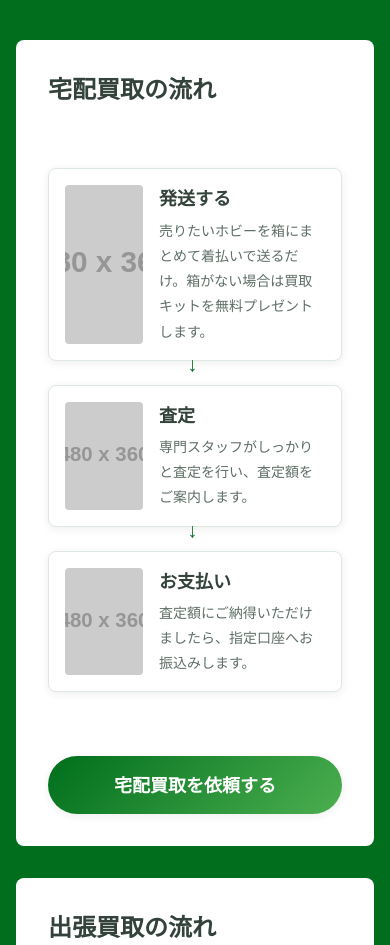
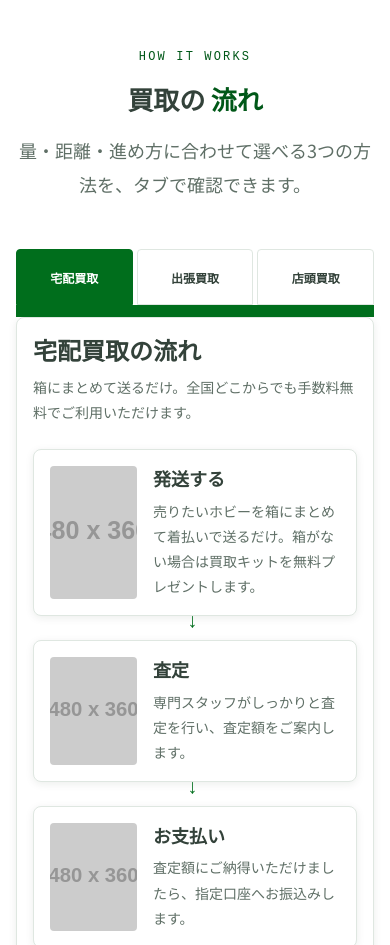
Before and after one commit to yamaguchi0831/coms-hobby, a plain HTML site: page pages/page-flow.html in a window 390 px wide. Shown: the part 1960-2905 px from the top of the page. Drawn offline with Linux system fonts and the light colour scheme; placeholder pictures from the web are drawn by us.

Commit message:
Update flow section and footer background

```diff
--- a/asset/css/component.css
+++ b/asset/css/component.css
@@ -178,7 +178,7 @@
 ============================================================ */
 
 .hb__l-footer {
-  background: var(--hb-color-footer-bg);
+  background: var(--hb-color-primary-700);
   color: var(--hb-color-footer-text);
   padding-top: var(--hb-space-3xl);
 }
--- a/asset/js/component.js
+++ b/asset/js/component.js
@@ -1,16 +1,18 @@
 document.addEventListener("click", (event) => {
-  const flowTab = event.target.closest("[data-front-flow-tab]");
+  const flowTab = event.target.closest("[data-front-flow-tab], [data-flow-tab]");
 
   if (flowTab) {
-    const section = flowTab.closest(".hb-front__p-flow");
+    const section = flowTab.closest(".hb-front__p-flow, .hb-flow__p-flow");
 
     if (!section) {
       return;
     }
 
-    const target = flowTab.dataset.frontFlowTab;
-    const tabs = section.querySelectorAll("[data-front-flow-tab]");
-    const panels = section.querySelectorAll("[data-front-flow-panel]");
+    const target = flowTab.dataset.frontFlowTab || flowTab.dataset.flowTab;
+    const tabs = section.querySelectorAll("[data-front-flow-tab], [data-flow-tab]");
+    const panels = section.querySelectorAll(
+      "[data-front-flow-panel], [data-flow-panel]",
+    );
 
     tabs.forEach((item) => {
       const isActive = item === flowTab;
@@ -19,7 +21,8 @@ document.addEventListener("click", (event) => {
     });
 
     panels.forEach((panel) => {
-      panel.hidden = panel.dataset.frontFlowPanel !== target;
+      const panelName = panel.dataset.frontFlowPanel || panel.dataset.flowPanel;
+      panel.hidden = panelName !== target;
     });
 
     return;
--- a/pages/page-flow.html
+++ b/pages/page-flow.html
@@ -94,28 +94,91 @@
       }
 
       .hb-flow__p-flows {
-        background: var(--hb-color-primary-500);
+        background: var(--hb-color-white);
       }
 
-      .hb-flow__p-flow-card {
-        background: var(--hb-color-white);
-        border-radius: var(--hb-radius-md);
-        padding: var(--hb-space-xl);
-        display: grid;
-        gap: var(--hb-space-xl);
+      .hb-flow__p-flow {
+        text-align: center;
       }
 
-      .hb-flow__p-flow-card + .hb-flow__p-flow-card {
-        margin-top: var(--hb-space-xl);
+      .hb-flow__p-flow > * {
+        text-align: left;
+      }
+
+      .hb-flow__p-flow > .hb__c-section-head {
+        margin-inline: auto;
+        text-align: center;
+      }
+
+      .hb-flow__p-flow__tabs {
+        position: relative;
+        display: grid;
+        grid-template-columns: repeat(3, minmax(0, 1fr));
+        column-gap: var(--hb-space-xs);
+        justify-content: center;
+        width: min(100%, var(--hb-container));
+        margin: 0 auto;
+        padding-bottom: var(--hb-space-sm);
+      }
+
+      .hb-flow__p-flow__tabs::after {
+        position: absolute;
+        right: 0;
+        bottom: 0;
+        left: 0;
+        height: var(--hb-space-sm);
+        background: var(--hb-color-primary-500);
+        content: "";
+      }
+
+      .hb-flow__p-flow__tab {
+        position: relative;
+        z-index: 1;
+        min-width: 0;
+        min-height: calc(var(--hb-space-2xl) + var(--hb-space-xs));
+        padding: var(--hb-space-sm);
+        border: 1px solid var(--hb-color-border-muted);
+        border-radius: var(--hb-radius-sm) var(--hb-radius-sm) 0 0;
+        background: var(--hb-color-white);
+        color: var(--hb-color-text-deep);
+        font-size: var(--hb-font-size-body);
+        font-weight: 700;
+        text-align: center;
+        transition:
+          background 0.15s ease,
+          border-color 0.15s ease,
+          color 0.15s ease;
+      }
+
+      .hb-flow__p-flow__tab.is-active {
+        border-color: var(--hb-color-primary-500);
+        background: var(--hb-color-primary-500);
+        color: var(--hb-color-white);
+      }
+
+      .hb-flow__p-flow__panels {
+        max-width: var(--hb-container);
+        margin-inline: auto;
+      }
+
+      .hb-flow__p-flow__pane {
+        display: grid;
+        gap: var(--hb-space-lg);
+        border: 1px solid var(--hb-color-border-muted);
+        border-radius: var(--hb-radius-md);
+        background: var(--hb-color-white);
+        padding: var(--hb-space-xl);
+        box-shadow: var(--hb-shadow-sm);
+      }
+
+      .hb-flow__p-flow__pane[hidden] {
+        display: none;
       }
 
       .hb-flow__p-detail__head {
-        display: flex;
-        flex-wrap: wrap;
-        gap: var(--hb-space-md);
-        align-items: end;
-        justify-content: space-between;
-        margin-bottom: var(--hb-space-xl);
+        display: grid;
+        gap: var(--hb-space-xs);
+        text-align: center;
       }
 
       .hb-flow__p-detail__title {
@@ -123,6 +186,13 @@
         color: var(--hb-color-text-deep);
         font-size: var(--hb-font-size-h2);
         font-weight: 900;
+      }
+
+      .hb-flow__p-detail__lead {
+        margin: 0;
+        color: var(--hb-color-text-muted);
+        font-size: var(--hb-font-size-body--sm);
+        line-height: 1.8;
       }
 
       .hb-flow__p-steps {
@@ -189,12 +259,10 @@
       .hb-flow__p-detail__action {
         display: flex;
         justify-content: center;
-        margin-top: var(--hb-space-xl);
       }
 
       .hb-flow__p-detail__button {
-        min-width: min(100%, 320px);
-        border: 0;
+        min-width: min(100%, 300px);
       }
 
       .hb-flow__p-prices-ui {
@@ -348,6 +416,18 @@
           text-align: left;
         }
 
+        .hb-flow__p-flow__tabs {
+          grid-template-columns: repeat(3, minmax(0, 1fr));
+        }
+
+        .hb-flow__p-flow__tab {
+          font-size: var(--hb-font-size-body--sm);
+        }
+
+        .hb-flow__p-flow__pane {
+          padding: var(--hb-space-lg);
+        }
+
         .hb-flow__p-steps {
           grid-template-columns: 1fr;
           grid-template-rows: none;
@@ -392,6 +472,26 @@
           right: 50%;
           bottom: calc(var(--hb-space-lg) * -0.86);
           transform: translateX(50%) rotate(90deg);
+        }
+      }
+
+      @media (max-width: 520px) {
+        .hb-flow__p-flow__tabs {
+          gap: var(--hb-space-2xs);
+        }
+
+        .hb-flow__p-flow__tab {
+          padding-inline: var(--hb-space-xs);
+          font-size: var(--hb-font-size-caption);
+          white-space: nowrap;
+        }
+
+        .hb-flow__p-flow__pane {
+          padding: var(--hb-space-md);
+        }
+
+        .hb-flow__p-detail__head {
+          text-align: left;
         }
       }
 
@@ -488,10 +588,70 @@
       </section>
 
       <section class="hb__l-section hb-flow__p-flows" id="flows">
-        <div class="hb__l-container">
-          <div class="hb-flow__p-flow-card" id="takuhai-flow">
+        <div class="hb__l-container hb-flow__p-flow">
+          <header class="hb__c-section-head hb__c-section-head--center">
+            <span class="hb__c-section-head__kicker">How it works</span>
+            <h2 class="hb__c-section-head__title">
+              買取の <span class="hb__c-hl">流れ</span>
+            </h2>
+            <p class="hb__c-section-head__lead">
+              量・距離・進め方に合わせて選べる3つの方法を、タブで確認できます。
+            </p>
+          </header>
+
+          <div
+            class="hb-flow__p-flow__tabs"
+            role="tablist"
+            aria-label="買取方法"
+          >
+            <button
+              class="hb-flow__p-flow__tab is-active"
+              id="flow-tab-takuhai"
+              role="tab"
+              aria-selected="true"
+              aria-controls="flow-panel-takuhai"
+              type="button"
+              data-flow-tab="takuhai"
+            >
+              宅配買取
+            </button>
+            <button
+              class="hb-flow__p-flow__tab"
+              id="flow-tab-shuccho"
+              role="tab"
+              aria-selected="false"
+              aria-controls="flow-panel-shuccho"
+              type="button"
+              data-flow-tab="shuccho"
+            >
+              出張買取
+            </button>
+            <button
+              class="hb-flow__p-flow__tab"
+              id="flow-tab-store"
+              role="tab"
+              aria-selected="false"
+              aria-controls="flow-panel-store"
+              type="button"
+              data-flow-tab="store"
+            >
+              店頭買取
+            </button>
+          </div>
+
+          <div class="hb-flow__p-flow__panels">
+            <div
+              class="hb-flow__p-flow__pane"
+              id="flow-panel-takuhai"
+              role="tabpanel"
+              aria-labelledby="flow-tab-takuhai"
+              data-flow-panel="takuhai"
+            >
               <div class="hb-flow__p-detail__head">
-              <h2 class="hb-flow__p-detail__title">宅配買取の流れ</h2>
+                <h3 class="hb-flow__p-detail__title">宅配買取の流れ</h3>
+                <p class="hb-flow__p-detail__lead">
+                  箱にまとめて送るだけ。全国どこからでも手数料無料でご利用いただけます。
+                </p>
               </div>
               <div class="hb-flow__p-steps">
                 <article class="hb-flow__p-step">
@@ -501,7 +661,7 @@
                       alt="梱包する箱のイメージ"
                     />
                   </figure>
-                <h3 class="hb-flow__p-step__title">発送する</h3>
+                  <h4 class="hb-flow__p-step__title">発送する</h4>
                   <p class="hb-flow__p-step__text">
                     売りたいホビーを箱にまとめて着払いで送るだけ。箱がない場合は買取キットを無料プレゼントします。
                   </p>
@@ -513,7 +673,7 @@
                       alt="査定のイメージ"
                     />
                   </figure>
-                <h3 class="hb-flow__p-step__title">査定</h3>
+                  <h4 class="hb-flow__p-step__title">査定</h4>
                   <p class="hb-flow__p-step__text">
                     専門スタッフがしっかりと査定を行い、査定額をご案内します。
                   </p>
@@ -525,7 +685,7 @@
                       alt="お支払いのイメージ"
                     />
                   </figure>
-                <h3 class="hb-flow__p-step__title">お支払い</h3>
+                  <h4 class="hb-flow__p-step__title">お支払い</h4>
                   <p class="hb-flow__p-step__text">
                     査定額にご納得いただけましたら、指定口座へお振込みします。
                   </p>
@@ -541,9 +701,19 @@
               </div>
             </div>
 
-          <div class="hb-flow__p-flow-card" id="shuccho-flow">
+            <div
+              class="hb-flow__p-flow__pane"
+              id="flow-panel-shuccho"
+              role="tabpanel"
+              aria-labelledby="flow-tab-shuccho"
+              data-flow-panel="shuccho"
+              hidden
+            >
               <div class="hb-flow__p-detail__head">
-              <h2 class="hb-flow__p-detail__title">出張買取の流れ</h2>
+                <h3 class="hb-flow__p-detail__title">出張買取の流れ</h3>
+                <p class="hb-flow__p-detail__lead">
+                  大量のコレクションも運ばずにOK。専門スタッフがご自宅へ伺います。
+                </p>
               </div>
               <div class="hb-flow__p-steps">
                 <article class="hb-flow__p-step">
@@ -553,7 +723,7 @@
                       alt="相談するイメージ"
                     />
                   </figure>
-                <h3 class="hb-flow__p-step__title">日程調整をする</h3>
+                  <h4 class="hb-flow__p-step__title">日程調整をする</h4>
                   <p class="hb-flow__p-step__text">
                     内容や出張希望日時を専用フォームよりお知らせください。
                   </p>
@@ -565,7 +735,7 @@
                       alt="出張査定のイメージ"
                     />
                   </figure>
-                <h3 class="hb-flow__p-step__title">出張査定</h3>
+                  <h4 class="hb-flow__p-step__title">出張査定</h4>
                   <p class="hb-flow__p-step__text">
                     専門スタッフがご自宅へ伺い丁寧に査定をいたします。
                   </p>
@@ -577,7 +747,7 @@
                       alt="お支払いと引渡しのイメージ"
                     />
                   </figure>
-                <h3 class="hb-flow__p-step__title">お支払い＆引渡し</h3>
+                  <h4 class="hb-flow__p-step__title">お支払い＆引渡し</h4>
                   <p class="hb-flow__p-step__text">
                     査定額にご納得いただけましたらその場でお支払いし、商品をお引き取りいたします。
                   </p>
@@ -593,9 +763,19 @@
               </div>
             </div>
 
-          <div class="hb-flow__p-flow-card" id="store-flow">
+            <div
+              class="hb-flow__p-flow__pane"
+              id="flow-panel-store"
+              role="tabpanel"
+              aria-labelledby="flow-tab-store"
+              data-flow-panel="store"
+              hidden
+            >
               <div class="hb-flow__p-detail__head">
-              <h2 class="hb-flow__p-detail__title">店頭買取の流れ</h2>
+                <h3 class="hb-flow__p-detail__title">店頭買取の流れ</h3>
+                <p class="hb-flow__p-detail__lead">
+                  お近くの方は店頭持ち込みも便利。少量から大量までご相談いただけます。
+                </p>
               </div>
               <div class="hb-flow__p-steps">
                 <article class="hb-flow__p-step">
@@ -605,7 +785,7 @@
                       alt="持ち込み準備のイメージ"
                     />
                   </figure>
-                <h3 class="hb-flow__p-step__title">日程調整をする</h3>
+                  <h4 class="hb-flow__p-step__title">日程調整をする</h4>
                   <p class="hb-flow__p-step__text">
                     内容や持込希望日時を専用フォームよりお知らせください。
                   </p>
@@ -617,7 +797,7 @@
                       alt="店舗へ持ち込むイメージ"
                     />
                   </figure>
-                <h3 class="hb-flow__p-step__title">店舗へ持ち込む</h3>
+                  <h4 class="hb-flow__p-step__title">店舗へ持ち込む</h4>
                   <p class="hb-flow__p-step__text">
                     少量から大量まで、専門スタッフが丁寧に査定をいたします。
                   </p>
@@ -629,7 +809,7 @@
                       alt="お支払いと引渡しのイメージ"
                     />
                   </figure>
-                <h3 class="hb-flow__p-step__title">お支払い＆引渡し</h3>
+                  <h4 class="hb-flow__p-step__title">お支払い＆引渡し</h4>
                   <p class="hb-flow__p-step__text">
                     査定額にご納得いただけましたらその場でお支払いし、商品をお引き取りいたします。
                   </p>
@@ -642,6 +822,7 @@
                 >
                   店頭買取を依頼する
                 </a>
+              </div>
             </div>
           </div>
         </div>
```
Lines whose indentation alone changed are shown as unchanged.
